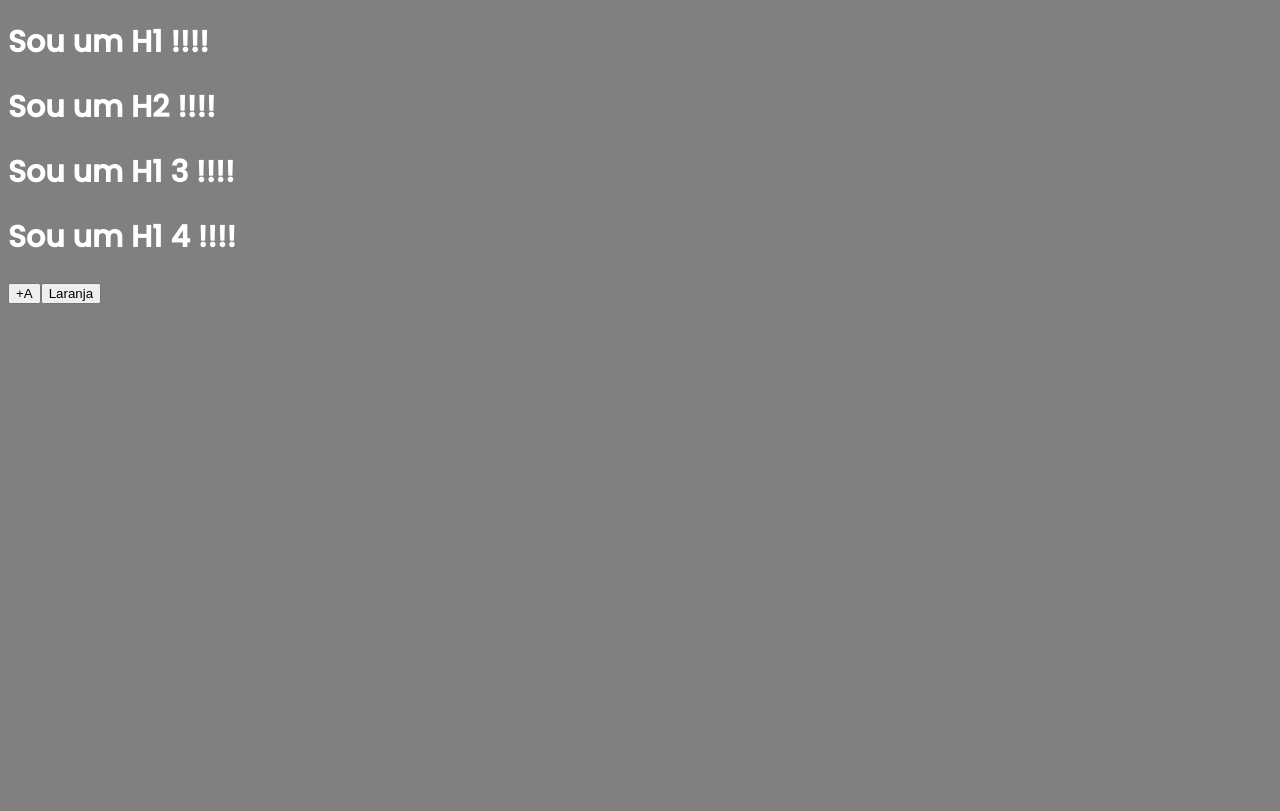
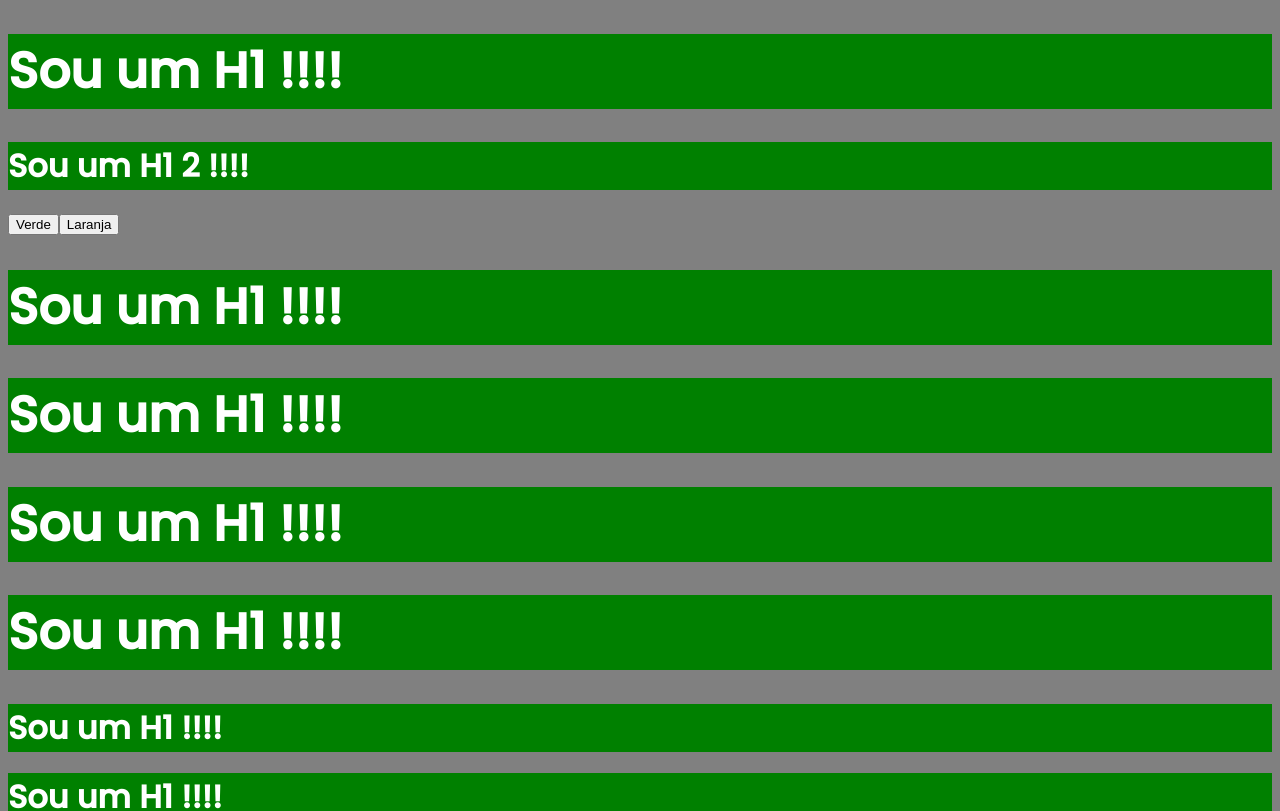
Before and after one commit to wesleycaldeiradeoliveira/Two-Way-Data-Binding-NgIf-NgFor-NgStyle-NgClass-pipes, an Angular app: page / in a window 1280 px wide. Shown: the top 811 px of the page. Built offline with nearby package versions, Linux system fonts and the light colour scheme.

Commit message:
Diretiva de Atributo NgClass

```diff
--- a/src/app/app.component.html
+++ b/src/app/app.component.html
@@ -1,18 +1,32 @@
- <h1 [ngStyle]="{
-  'font-size': fontSize + 'px',
-  'color': textColor,
+<h1 [ngClass]="{
+  'is-big is-green': isGreen,
+  'is-orange': !isGreen,
 }">Sou um H1 !!!!</h1>
 
-<h1 [ngStyle]="stylesObj">Sou um H2 !!!!</h1>
+<h1 [class]="{
+  'is-green': isGreen,
+  'is-orange': !isGreen,
+}">Sou um H1 2 !!!!</h1>
 
-<h1
-  [style.font-size.px]="fontSize"
-  [style.color]="textColor"
->Sou um H1 3 !!!!</h1>
+<button (click)="setToGreen()">Verde</button>
 
-<h1
-  [style]="stylesString"
->Sou um H1 4 !!!!</h1>
+<button (click)="setToOrange()">Laranja</button>
 
-<button (click)="increaseFontSize()">+A</button>
-<button (click)="toggleFontColor()">{{ buttonText }}</button>
+<!-- Strings -->
+<h1 [ngClass]="'is-big is-green'">Sou um H1 !!!!</h1>
+<h1 [class]="'is-big is-green'">Sou um H1 !!!!</h1>
+
+<!-- Arrays -->
+<h1 [ngClass]="['is-big', 'is-green']">Sou um H1 !!!!</h1>
+<h1 [class]="['is-big', 'is-green']">Sou um H1 !!!!</h1>
+
+<!-- Objetos -->
+<h1 [ngClass]="{ 'is-green': isGreen, 'is-orange': !isGreen, }">Sou um H1 !!!!</h1>
+<h1 [class]="{ 'is-green': isGreen, 'is-orange': !isGreen, }">Sou um H1 !!!!</h1>
+
+<!-- Diferença! -->
+<h1 [ngClass]="{ 'is-big is-green': isGreen, 'is-orange': !isGreen, }">Sou um H1 !!!!</h1>
+<h1 [class]="{ 'is-big': isGreen, 'is-green': isGreen, 'is-orange': !isGreen, }">Sou um H1 !!!!</h1>
+
+<h1 [ngClass]="{ 'is-green': isGreen, }">Sou um H1 !!!!</h1>
+<h1 [class.is-green]="isGreen">Sou um H1 !!!!</h1>
--- a/src/app/app.component.scss
+++ b/src/app/app.component.scss
@@ -1,4 +1,13 @@
-.list {
-    background-color: black;
-    padding: 3px;
+.is-big {
+    font-size: 50px;
 }
+
+.is-green {
+    color: white;
+    background-color: green;
+}
+
+.is-orange {
+    color: white;
+    background-color: orange;
+}
--- a/src/app/app.component.ts
+++ b/src/app/app.component.ts
@@ -6,40 +6,13 @@ import { Component } from '@angular/core';
   styleUrl: './app.component.scss'
 })
 export class AppComponent {
-  fontSize: number = 30;
-  textColor: 'white' | 'orange' = 'white';
-  buttonText: 'Branco' | 'Laranja' = 'Laranja';
-  stylesString: string = 'font-size: 30px; color: white';
-  stylesObj = {
-    'font-size': this.fontSize + 'px',
-    'color': this.textColor,
-  };
+  isGreen: boolean = true;
 
-  increaseFontSize() {
-    this.fontSize += 5;
-
-    this.stylesString = `font-size: ${this.fontSize}px; color: ${this.textColor};`;
-
-    this.stylesObj = {
-      'font-size': this.fontSize + 'px',
-      'color': this.textColor,
-    };
+  setToGreen() {
+    this.isGreen = true;
   }
 
-  toggleFontColor() {
-    if(this.textColor === 'white') {
-      this.textColor = 'orange';
-      this.buttonText = 'Branco';
-    } else {
-      this.textColor = 'white';
-      this.buttonText = 'Laranja';
-    }
-
-    this.stylesString = `font-size: ${this.fontSize}px; color: ${this.textColor};`;
-
-    this.stylesObj = {
-      'font-size': this.fontSize + 'px',
-      'color': this.textColor,
-    };
+  setToOrange() {
+    this.isGreen = false;
   }
 }
```
